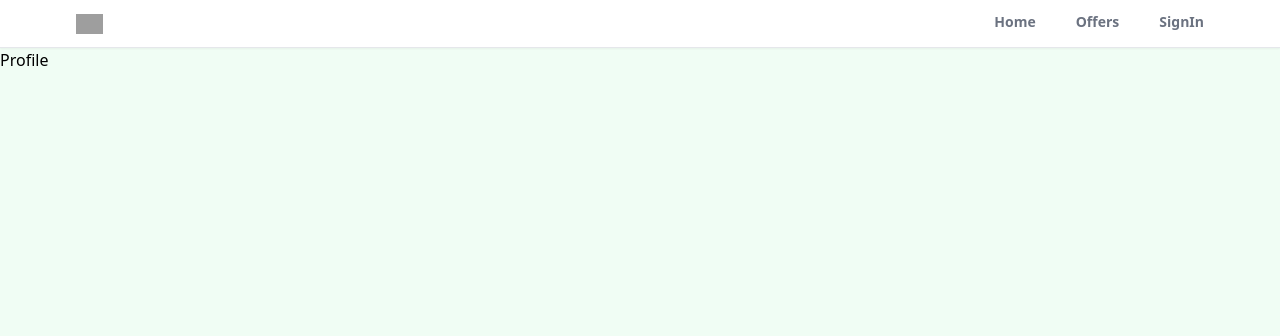
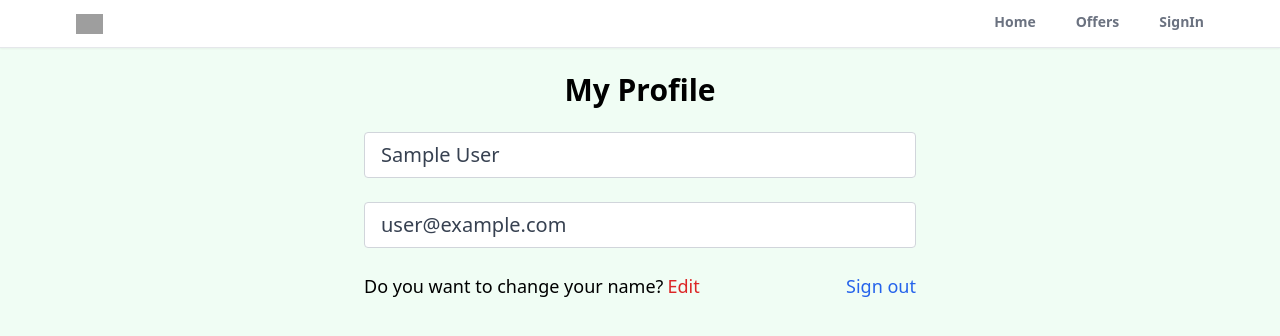
Before and after one commit to Vanwolf16/Realtor-Clone, a React (Create React App) app: page /profile in a window 1280 px wide. Shown: the top 336 px of the page. Built offline with nearby package versions, Linux system fonts and the light colour scheme; no server answers; sample sign-in values are in the browser's storage; grey boxes are pictures that could not be loaded.

Commit message:
Profile and signin protected Link

```diff
--- a/src/App.js
+++ b/src/App.js
@@ -9,6 +9,7 @@
 //Toastify
 import { ToastContainer } from "react-toastify";
 import 'react-toastify/dist/ReactToastify.css';
+import { PrivateRoute } from "./components/PrivateRoute";
 
 function App() {
   return (
@@ -18,7 +19,10 @@
         <Routes>
 
           <Route path="/" element={<Home />} />
+          <Route path="/profile" element={<PrivateRoute />}>
           <Route path="/profile" element={<Profile />} />
+          </Route>
+
           <Route path="/sign-in" element={<SignIn />} />
           <Route path="/sign-up" element={ <SignUp /> }/>
           <Route path="/forgot-password" element={<ForgotPassword />}/>
--- /dev/null
+++ b/src/components/PrivateRoute.jsx
@@ -0,0 +1,12 @@
+import { Outlet , Navigate} from "react-router-dom"
+import { useAuthStatus } from "../hooks/useAuthStatus"
+
+export const PrivateRoute = () =>{
+    const {loggedIn, checkingStatus} = useAuthStatus()
+
+    if(checkingStatus){
+        return <h3>Loading...</h3>
+    }
+
+    return loggedIn ? <Outlet /> : <Navigate to="/sign-in" />
+}
--- /dev/null
+++ b/src/hooks/useAuthStatus.jsx
@@ -0,0 +1,20 @@
+import { useEffect, useState } from "react";
+import { getAuth, onAuthStateChanged } from "firebase/auth";
+
+
+export function useAuthStatus() {
+  const [loggedIn, setLoggedIn] = useState(false);
+  const [checkingStatus, setCheckingStatus] = useState(true);
+
+  useEffect(() => {
+    const auth = getAuth();
+    console.log(auth);
+    onAuthStateChanged(auth, (user) => {
+      if (user) {
+        setLoggedIn(true);
+      }
+      setCheckingStatus(false);
+    });
+  }, []);
+  return { loggedIn, checkingStatus };
+}
--- a/src/pages/Profile.jsx
+++ b/src/pages/Profile.jsx
@@ -1,6 +1,51 @@
+import { useState } from "react"
+import { getAuth } from "firebase/auth"
+import { useNavigate } from "react-router"
 
 export const Profile = () => {
+    const navigate = useNavigate()
+
+    const auth = getAuth()
+    const [formData, setFormData] = useState({
+        name: auth.currentUser.displayName,
+        email: auth.currentUser.email,
+    })
+
+    const {name, email} = formData
+
+    function onLogout(){
+        auth.signOut()
+        navigate("/")
+    }
+
     return(
-        <div>Profile</div>
+        <>
+            <section className="max-w-6xl mx-auto flex justify-center items-center flex-col">
+                <h1 className="text-3xl text-center mt-6 font-bold">My Profile</h1>
+                <div className="w-full md:w-[50%] mt-6 px-3">
+                    <form>
+
+                        <input type="text" id="name" value={name} disabled
+                        className="mb-6 w-full px-4 py-2 text-xl text-gray-700 bg-white border border-gray-300
+                        rounded transtion ease-in-out"/>
+                        {/* Name Input */}
+
+                        <input type="email" id="email" value={email} disabled
+                        className="mb-6 w-full px-4 py-2 text-xl text-gray-700 bg-white border border-gray-300
+                        rounded transtion ease-in-out"/>
+                        {/* Email Input */}
+
+                        <div className="flex justify-between whitespace-nowrap text-sm sm:text-lg mb-6">
+                            <p className="flex items-center mb-6">Do you want to change your name? <span
+                            className="text-red-600 hover:text-red-700 transition ease-in-out
+                            duration-200 ml-1 cursor-pointer">Edit</span></p>
+                            <p onClick={onLogout} className="text-blue-600 hover:text-blue-800
+                            transition duration-200 ease-in-out cursor-pointer">Sign out</p>
+                        </div>
+
+                    </form>
+                </div>
+            </section>
+        </>
     )
 }
```
